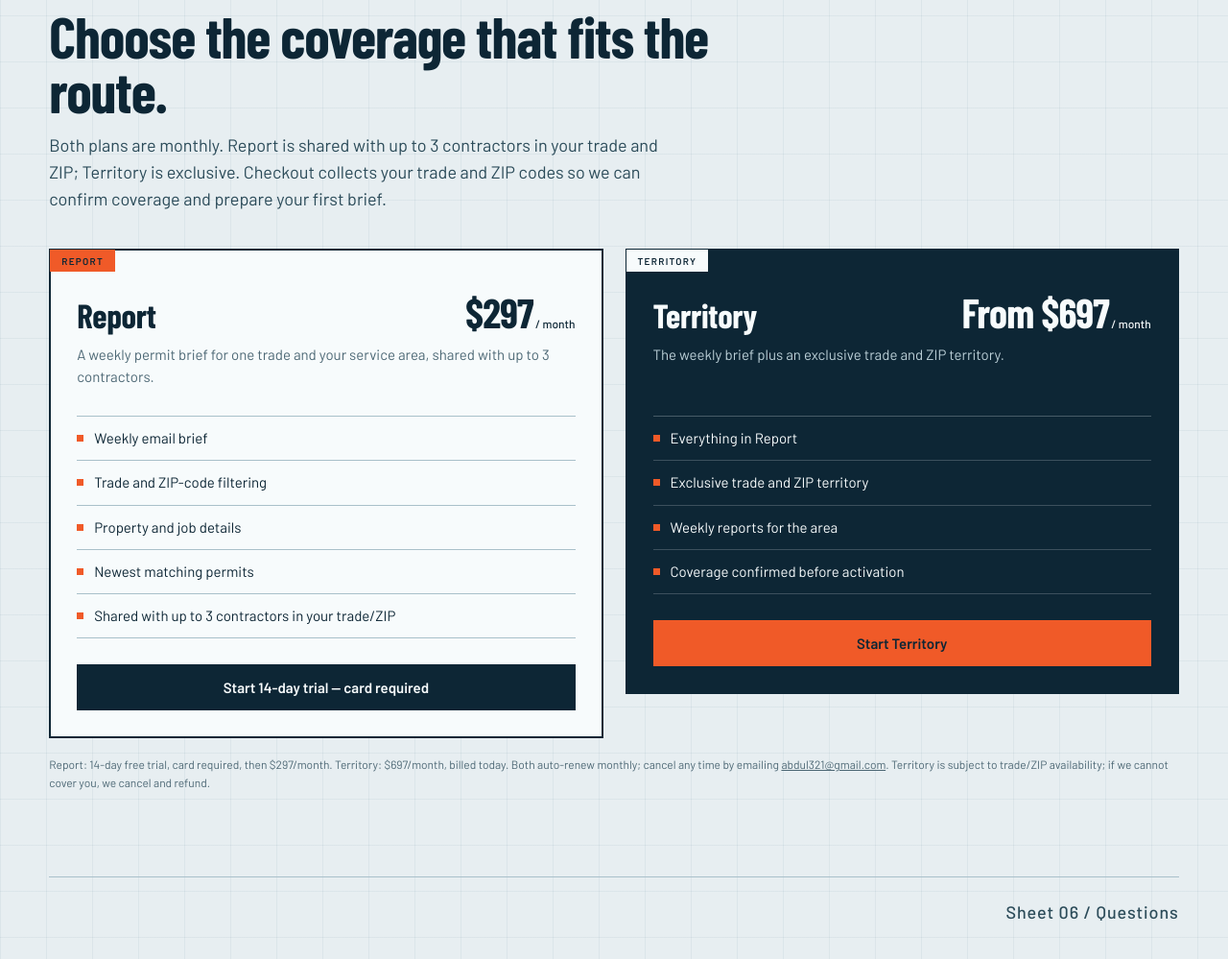
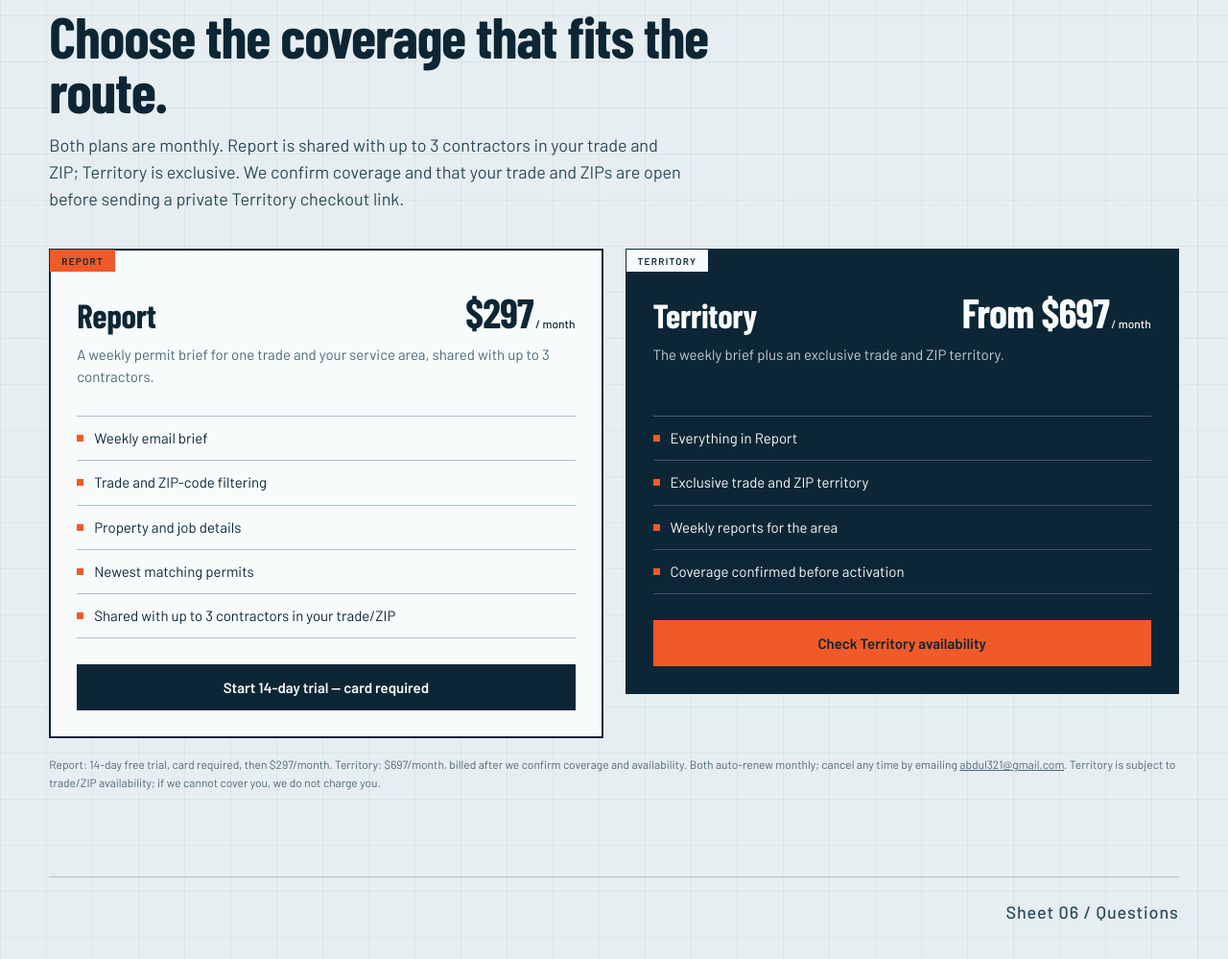
Before and after one commit to tipoff-brief/tipoff-brief.github.io, a plain HTML site: page index.html in a window 1280 px wide. Shown: the part 3200-4199 px from the top of the page at 96% size. Drawn offline with nearby package versions, Linux system fonts and the light colour scheme.

Commit message:
Remove public Territory checkout; require availability review

```diff
--- a/index.html
+++ b/index.html
@@ -418,7 +418,7 @@
         <p class="folio">Sheet 05 / Plans</p>
         <div class="section-head">
           <h2 id="plans-title">Choose the coverage that fits the route.</h2>
-          <p>Both plans are monthly. Report is shared with up to 3 contractors in your trade and ZIP; Territory is exclusive. Checkout collects your trade and ZIP codes so we can confirm coverage and prepare your first brief.</p>
+          <p>Both plans are monthly. Report is shared with up to 3 contractors in your trade and ZIP; Territory is exclusive. We confirm coverage and that your trade and ZIPs are open before sending a private Territory checkout link.</p>
         </div>
         <div class="plan-grid">
           <article class="plan" data-tab="Report">
@@ -442,10 +442,10 @@
               <li>Weekly reports for the area</li>
               <li>Coverage confirmed before activation</li>
             </ul>
-            <a class="button" href="https://buy.stripe.com/8x2cMZdbjgP395HbyE7IY01">Start Territory</a>
+            <a class="button" href="#contact">Check Territory availability</a>
           </article>
         </div>
-        <p class="plan-note">Report: 14-day free trial, card required, then $297/month. Territory: $697/month, billed today. Both auto-renew monthly; cancel any time by emailing <a href="mailto:abdul321@gmail.com?subject=Tipoff%20cancellation">abdul321@gmail.com</a>. Territory is subject to trade/ZIP availability; if we cannot cover you, we cancel and refund.</p>
+        <p class="plan-note">Report: 14-day free trial, card required, then $297/month. Territory: $697/month, billed after we confirm coverage and availability. Both auto-renew monthly; cancel any time by emailing <a href="mailto:abdul321@gmail.com?subject=Tipoff%20cancellation">abdul321@gmail.com</a>. Territory is subject to trade/ZIP availability; if we cannot cover you, we do not charge you.</p>
       </section>
     </div>
 
@@ -471,7 +471,7 @@
             </details>
             <details>
               <summary>How do I start?</summary>
-              <p>Choose Report or Territory and check out. We’ll use the trade and ZIP codes you enter to prepare your first brief.</p>
+              <p>Start the Report trial from this page and enter your trade and ZIP codes at checkout. For Territory, email your trade and ZIPs; we confirm coverage and availability before sending a private checkout link.</p>
             </details>
             <details>
               <summary>Is this a guaranteed lead list?</summary>
@@ -479,7 +479,7 @@
             </details>
             <details>
               <summary>Which areas and trades do you cover?</summary>
-              <p>Current data coverage: Austin, Los Angeles, Collin County, Dallas, and Sacramento. We support solar, HVAC, electrical, pool service, landscaping, fencing, insulation, remodeling, security, and window coverings. We do not sell roofing permits: a roofing permit is normally pulled by the roofer who already won the job. Territory is limited to the trades and ZIP codes we have sized; we confirm availability before activation.</p>
+              <p>Current data coverage: Austin, Los Angeles, Collin County, Dallas, and Sacramento. We support solar, HVAC, electrical, pool service, landscaping, fencing, insulation, remodeling, security, and window coverings. We do not sell roofing permits: a roofing permit is normally pulled by the roofer who already won the job. Pool service is Report-only. Territory is limited to the trades and ZIP codes we have sized; Dallas and Sacramento are not yet Territory markets. We confirm availability before sending a checkout link.</p>
             </details>
             <details>
               <summary>Is Report exclusive?</summary>
```
